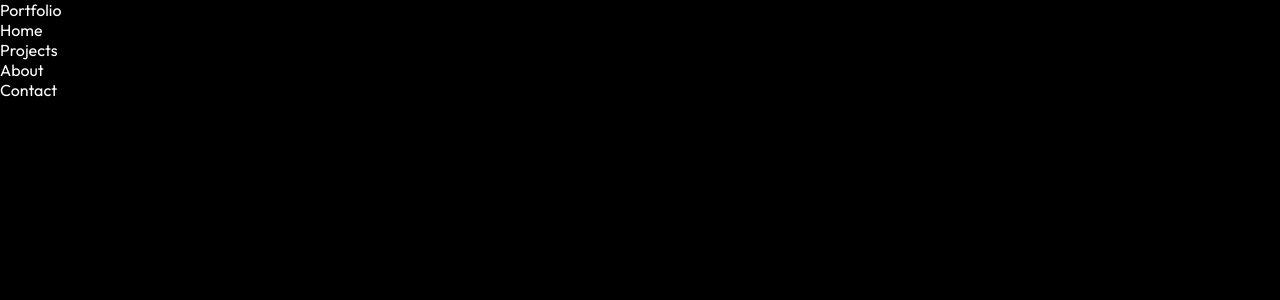
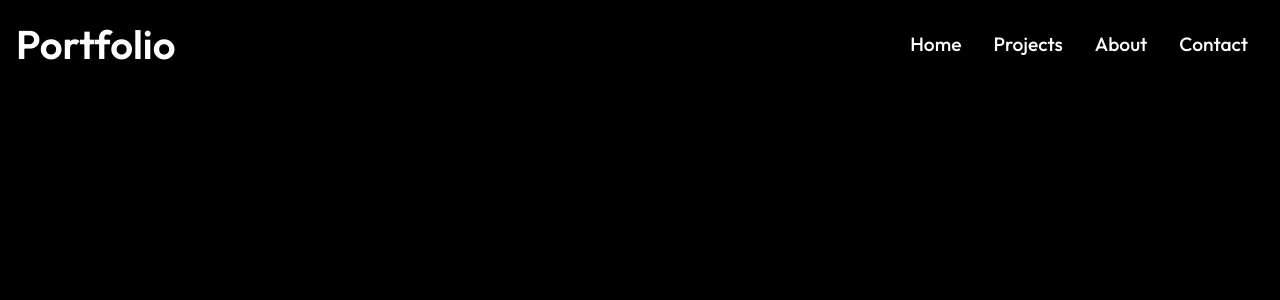
Before and after one commit to fmfahath/portfolio-2, a React (Create React App) app: page / in a window 1280 px wide. Shown: the top 300 px of the page. Built offline with nearby package versions, Linux system fonts and the light colour scheme.

Commit message:
navbar css - 1

```diff
--- a/src/components/Navbar.js
+++ b/src/components/Navbar.js
@@ -6,10 +6,12 @@ const Navbar = () => {
     return (
         <div className='header'>
             {/* logo */}
+            <div className='nav-logo'>
                 <Link to='/'>Portfolio</Link>
+            </div>
 
             {/* Navbar */}
-        <ul>
+            <ul className='nav-menu'>
                 <li>
                     <Link to='/'>Home</Link>
                 </li>
--- a/src/components/navbar.css
+++ b/src/components/navbar.css
@@ -0,0 +1,24 @@
+.header{
+    display: flex;
+    justify-content: space-between;
+    align-items: center;
+    padding: 1rem;
+}
+
+.nav-logo{
+    font-size: 2.5rem;
+    font-weight: 600;
+}
+
+.nav-menu{
+    display: flex;
+}
+
+.nav-menu li{
+    padding: 1rem;
+}
+
+.nav-menu li a{
+    font-size: 1.2rem;
+    font-weight: 500;
+}
```
Lines whose indentation alone changed are shown as unchanged.
